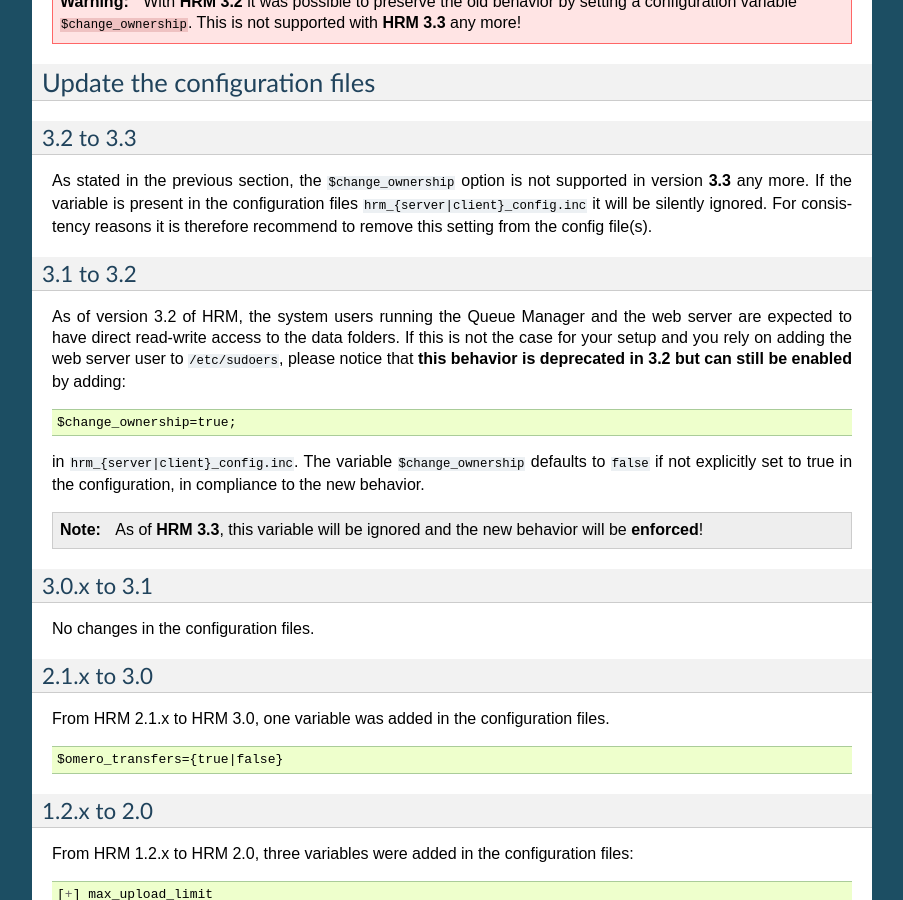
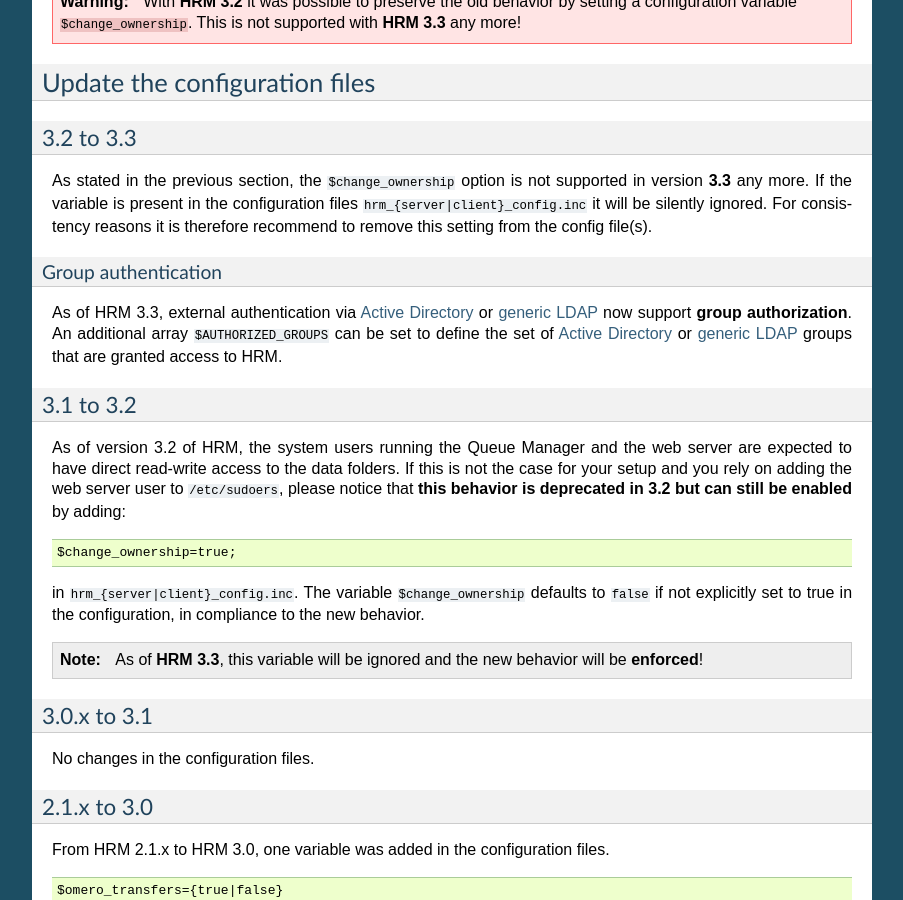
Before and after one commit to aarpon/hrm_docs, a Sphinx documentation site: the page built from docs/admin/upgrade.rst, in a window 1280 px wide and 900 px high, scrolled down 1711 px. Shown: the whole window, without its empty margins (198-1101 px from the left). Built offline with Sphinx 7.4.7, drawn with Linux system fonts in a browser that asks for light colours.

Commit message:
Add pointer to configuration of group authorization for active directory and LDAP in upgrade page.

```diff
--- a/docs/admin/upgrade.rst
+++ b/docs/admin/upgrade.rst
@@ -117,6 +117,11 @@
 configuration files ``hrm_{server|client}_config.inc`` it will be silently
 ignored. For consistency reasons it is therefore recommend to remove this
 setting from the config file(s).
+
+Group authentication
+~~~~~~~~~~~~~~~~~~~~
+
+As of HRM 3.3, external authentication via :ref:`Active Directory <activedir_auth>` or :ref:`generic LDAP <ldap_auth>` now support **group authorization**. An additional array ``$AUTHORIZED_GROUPS`` can be set to define the set of :ref:`Active Directory <activedir_auth>` or :ref:`generic LDAP <ldap_auth>` groups that are granted access to HRM.
 
 3.1 to 3.2
 ----------
```
